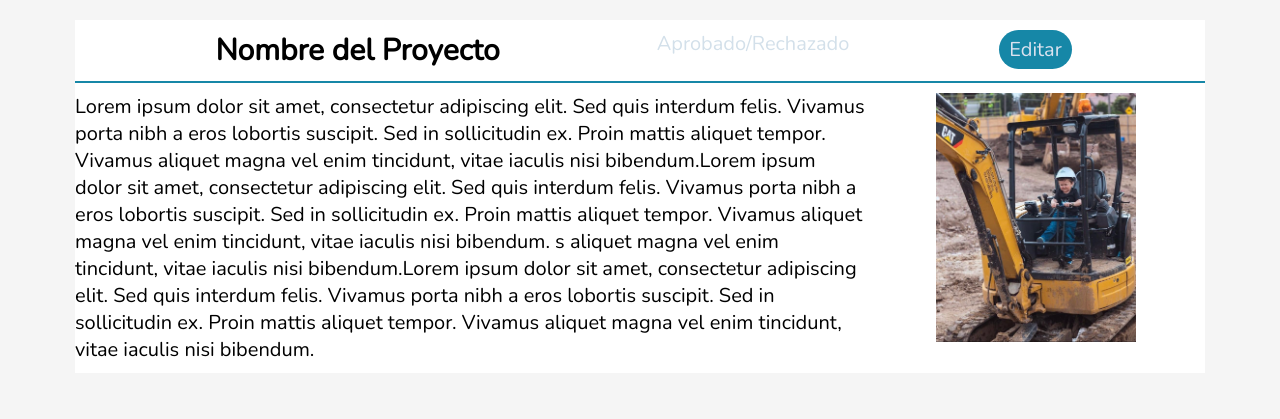
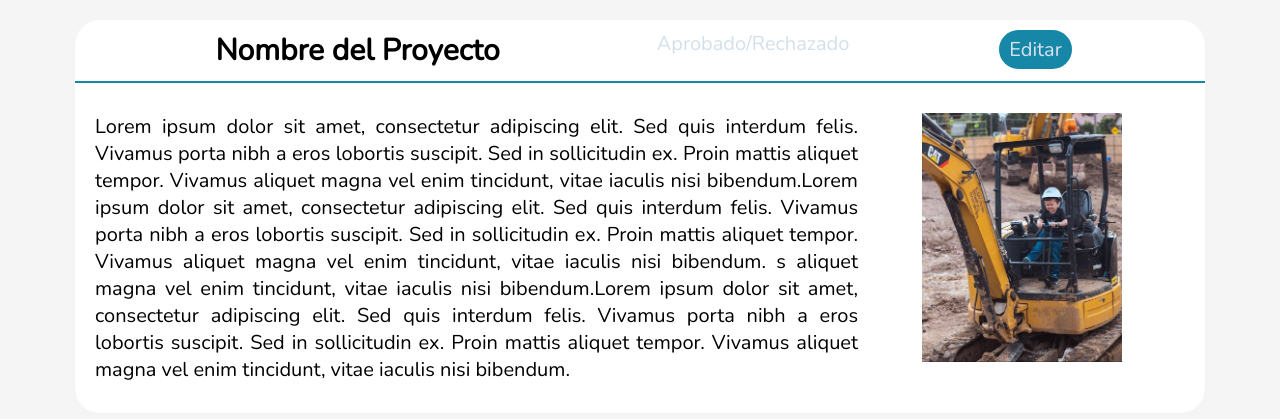
Before and after one commit to OshkarVTec/ExpoIngenieriasWeb, a PHP site: page /proyecto.html in a window 1280 px wide. Shown: the part 80-499 px from the top of the page. Run offline with PHP 8.4, Linux system fonts and the light colour scheme.

Commit message:
css update

```diff
--- a/CSS/style.css
+++ b/CSS/style.css
@@ -88,12 +88,13 @@ body {
     transform: scale(1.1);
   }
 
-  .maincontainer{
+  .container{
     display: grid;
     background: #FFFFFF;
     margin-top: 20px;
     margin-left: 75px;
     margin-right: 75px;
+    border-radius: 25px;
   }
 
   .firstrow{
@@ -109,7 +110,7 @@ body {
   .firstrow .status{
     color: #D3E0EA;
   }
-  .firstrow .btn button{
+  .btn button{
     color: #DBE2EF;
     padding: 6px 10px;
     background: #1687A7;
@@ -119,16 +120,24 @@ body {
     transition: all 0.3s ease 0s;
   }
 
-  .firstrow .btn button:hover{
+  .btn button:hover{
     background-color: #DBE2EF;
     color: #1687A7;
     transform: scale(1.1);
   }
 
   .secondrow{
+    text-align: justify;
     justify-items: center;
     display: grid;
     grid-template-columns: 70% 30%;
     margin-top: 10px;
     margin-bottom: 10px;
+    padding: 20px;
+
   }
+
+  .topline{
+    display: grid;
+    grid-template-columns: 70%;
+  }
--- a/proyecto.html
+++ b/proyecto.html
@@ -15,13 +15,13 @@
       <a href="#" class="btn"><button>Log In</button></a>
     </header>
 
-    <div class="maincontainer">
+    <div class="container">
         <div class="firstrow">
             <h1 class="title">Nombre del Proyecto</h1>
             <p class ="status">Aprobado/Rechazado</p>
             <a href="#" class="btn"><button>Editar</button></a>
         </div>
-        <hr color="#1687A7" >
+        <hr color="#1687A7" class="topline">
         <div>
             <div class="secondrow">
                 <p>Lorem ipsum dolor sit amet, consectetur adipiscing elit. Sed quis interdum felis. Vivamus porta nibh a eros lobortis suscipit. Sed in sollicitudin ex. Proin mattis aliquet tempor. Vivamus aliquet magna vel enim tincidunt, vitae iaculis nisi bibendum.Lorem ipsum dolor sit amet, consectetur adipiscing elit. Sed quis interdum felis. Vivamus porta nibh a eros lobortis suscipit. Sed in sollicitudin ex. Proin mattis aliquet tempor. Vivamus aliquet magna vel enim tincidunt, vitae iaculis nisi bibendum.
```
